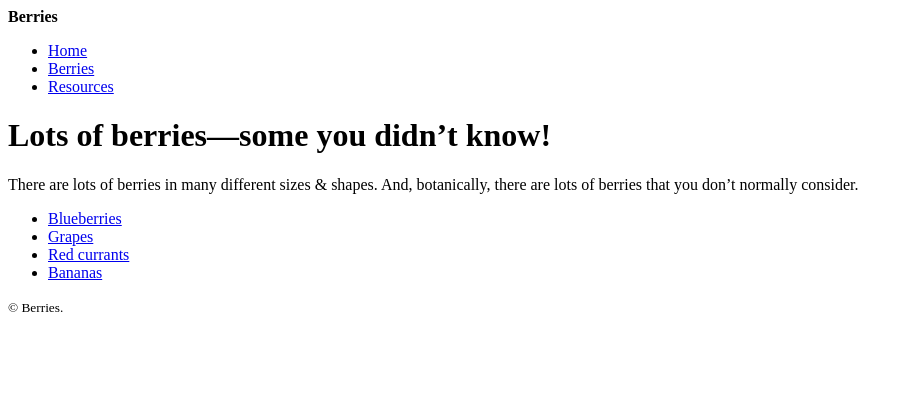
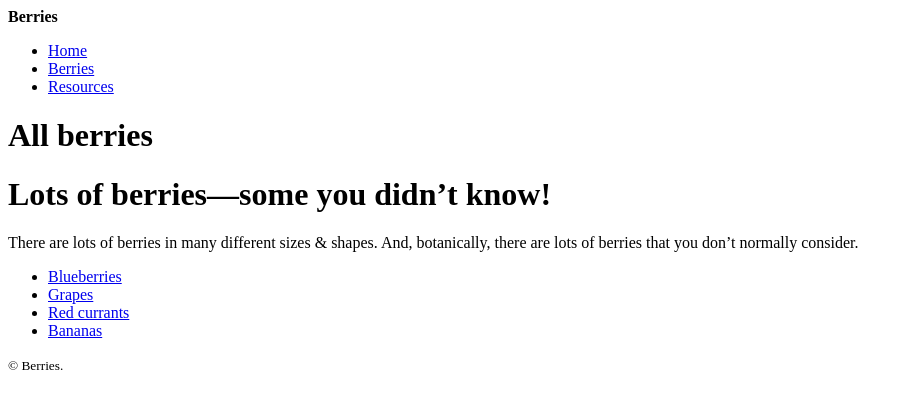
Before and after one commit to yeun0048/test2, a plain HTML site: page build-a-website-demo/berries/index.html in a window 1280 px wide. Shown: the whole page, without its empty margins (0-913 px from the left). Drawn offline with Linux system fonts and the light colour scheme.

Commit message:
add header

```diff
--- a/build-a-website-demo/berries/index.html
+++ b/build-a-website-demo/berries/index.html
@@ -19,6 +19,7 @@
   </header>
 
   <main>
+    <h1>All berries</h1>
     <h1>Lots of berries—some you didn’t know!</h1>
     <p>There are lots of berries in many different sizes & shapes. And, botanically, there are lots of berries that you don’t normally consider.</p>
     <ul>
```
